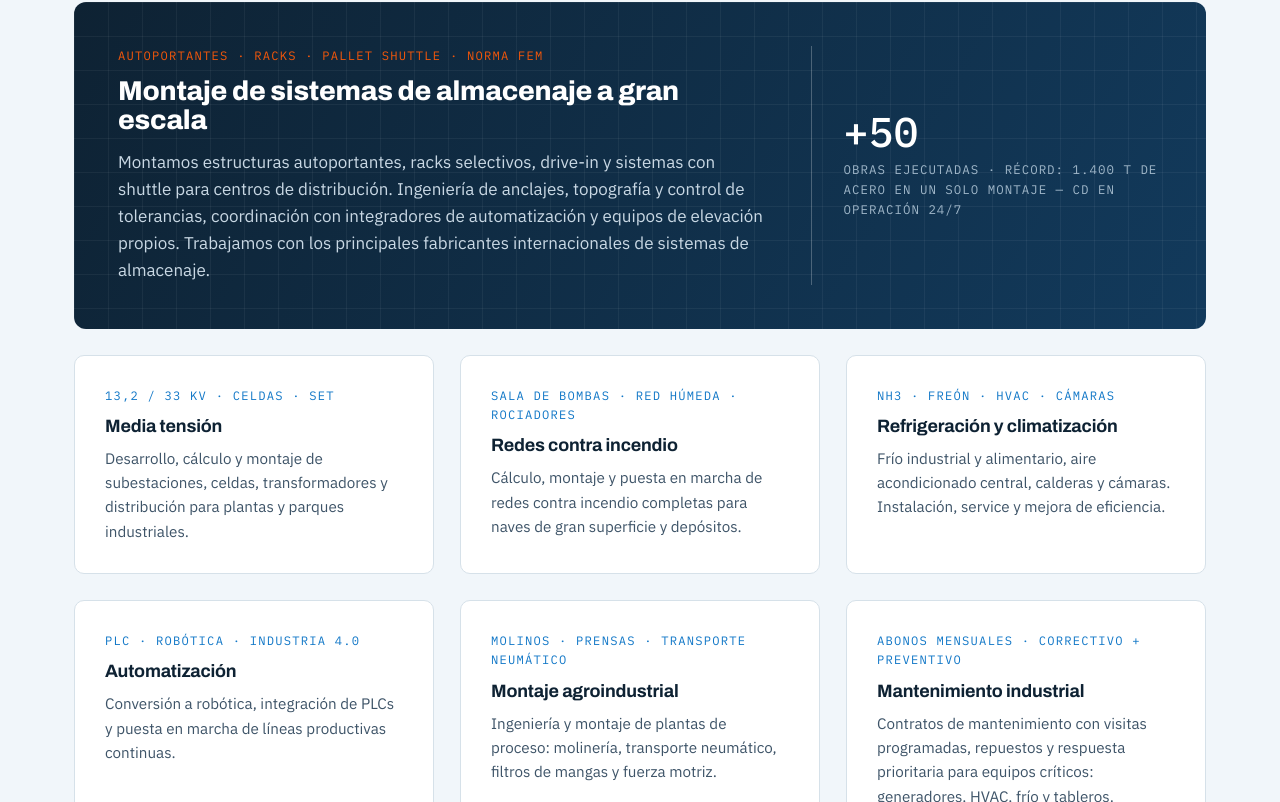
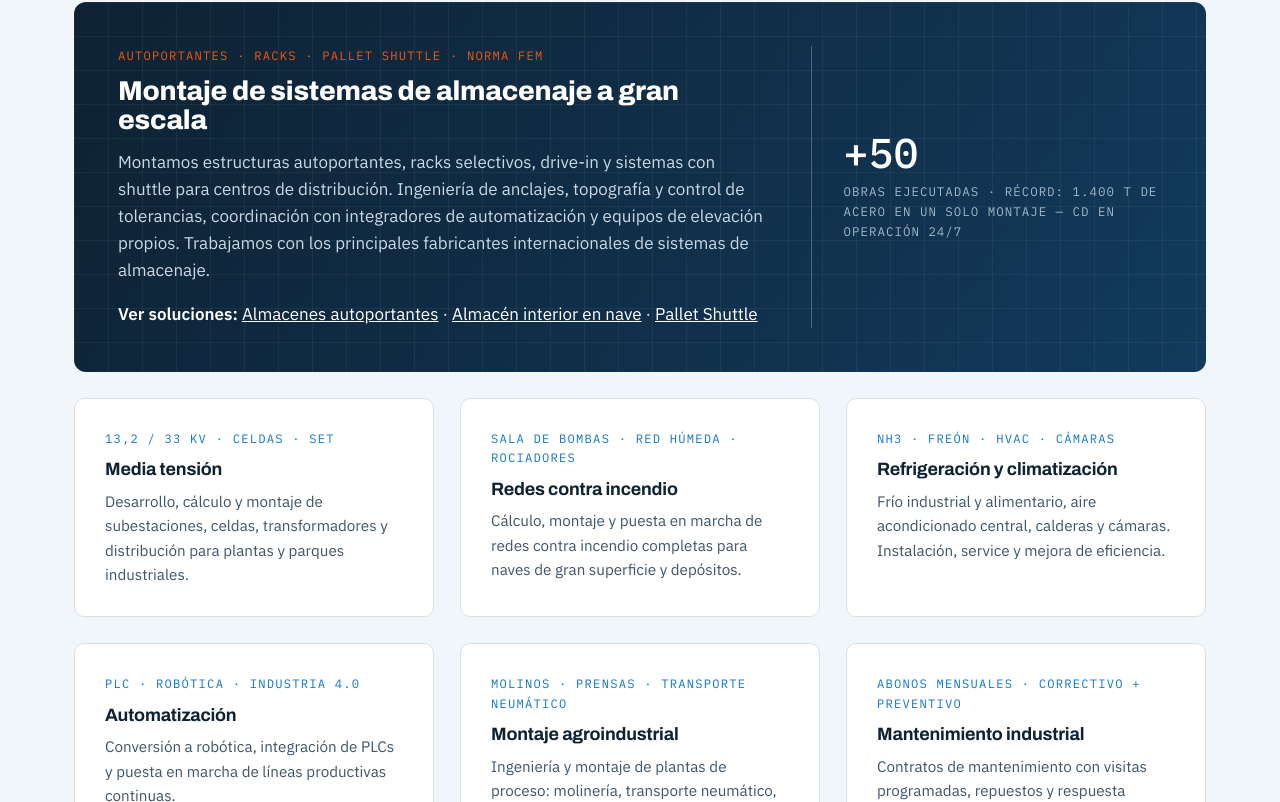
Before and after one commit to Aiyracode/aiyralandingweb, a plain HTML site: page index.html in a window 1280 px wide. Shown: the part 1936-2738 px from the top of the page. Drawn offline with nearby package versions, Linux system fonts and the light colour scheme; animation ran at ten frames a second.

Commit message:
Add files via upload

```diff
--- a/index.html
+++ b/index.html
@@ -291,6 +291,7 @@ footer a:hover{color:#fff}
         <span class="spec">Autoportantes · Racks · Pallet shuttle · Norma FEM</span>
         <h3>Montaje de sistemas de almacenaje a gran escala</h3>
         <p>Montamos estructuras autoportantes, racks selectivos, drive-in y sistemas con shuttle para centros de distribución. Ingeniería de anclajes, topografía y control de tolerancias, coordinación con integradores de automatización y equipos de elevación propios. Trabajamos con los principales fabricantes internacionales de sistemas de almacenaje.</p>
+        <p style="position:relative;z-index:1;margin-top:16px;color:#C9D8E4"><strong style="color:#fff">Ver soluciones:</strong> <a href="/montaje-almacenes-autoportantes.html" style="color:#fff;text-decoration:underline">Almacenes autoportantes</a> · <a href="/almacen-interior-en-nave.html" style="color:#fff;text-decoration:underline">Almacén interior en nave</a> · <a href="/pallet-shuttle.html" style="color:#fff;text-decoration:underline">Pallet Shuttle</a></p>
       </div>
       <div class="ficha-dato">
         <b>+50</b>
```
